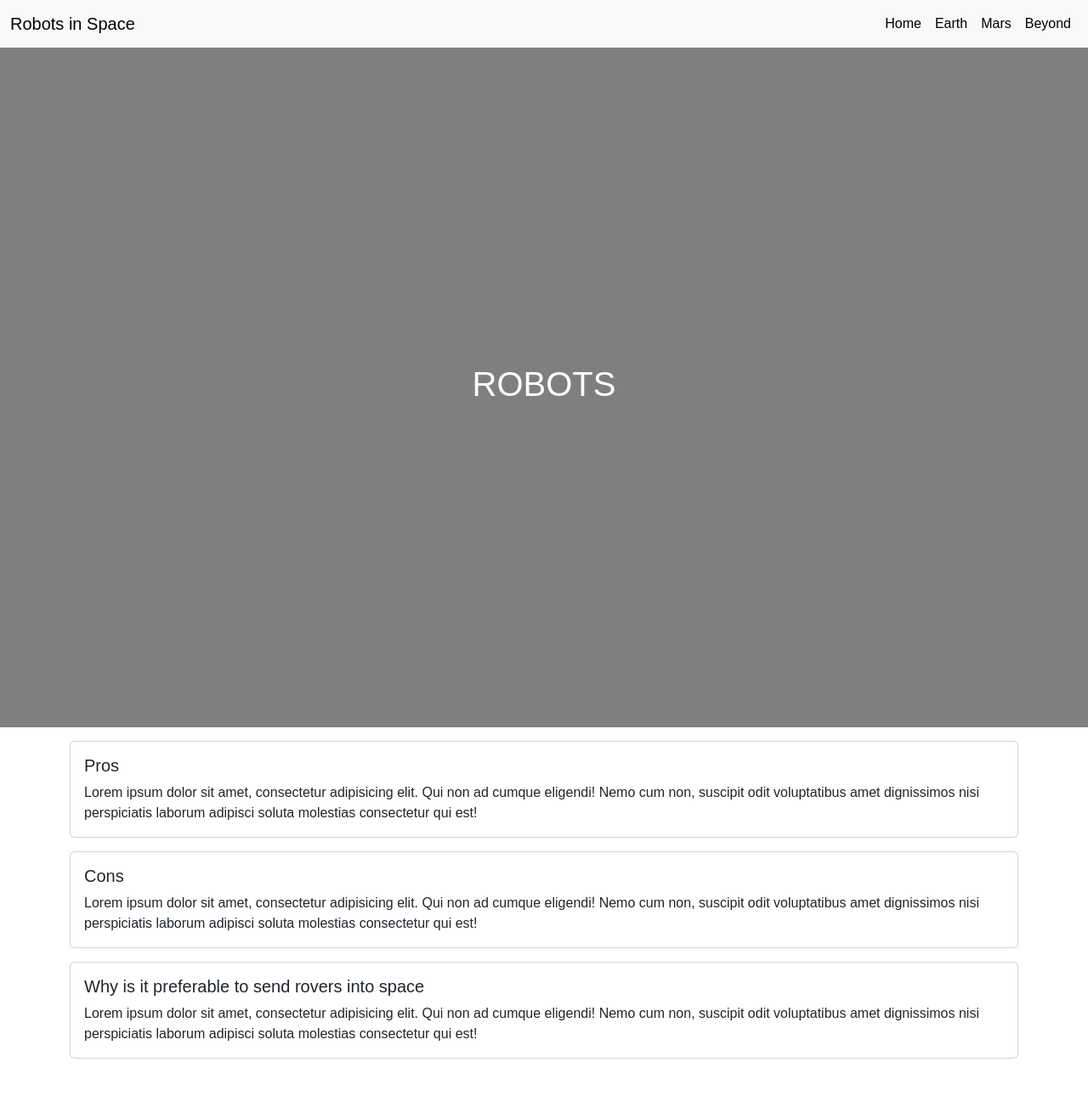
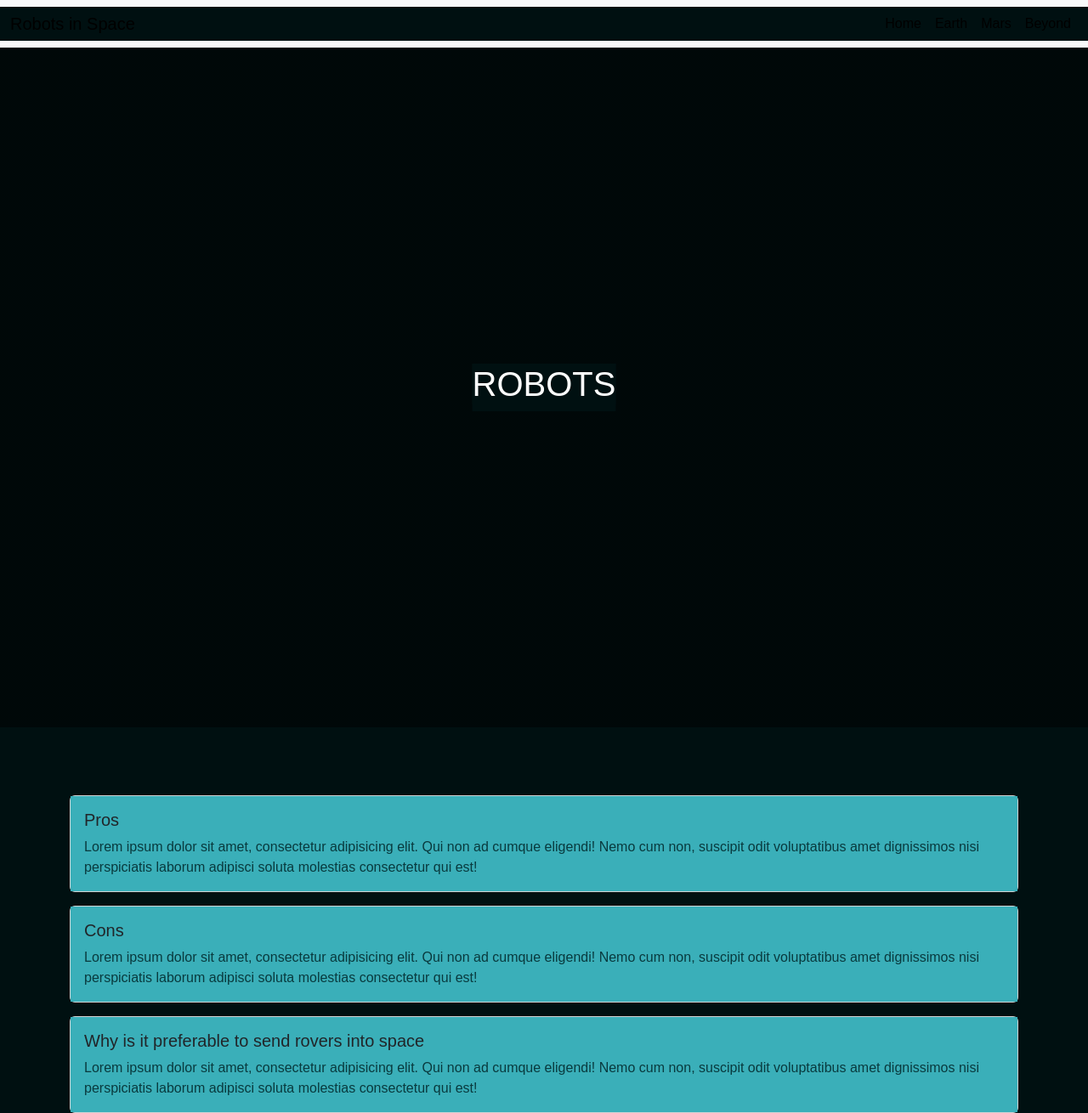
Before and after one commit to chwrd/Robotics, a plain HTML site: page index.html in a window 1280 px wide. Shown: the whole page at 85% size. Before the commit the page ends 1246 px from the top, so only its background shows below. Drawn offline with nearby package versions, Linux system fonts and the light colour scheme.

Commit message:
changed colors

```diff
--- a/css/global.css
+++ b/css/global.css
@@ -1,7 +1,25 @@
+:root {
+    /* 60% */
+    --background: #001011;
+    /* #121212 */
+
+    /* 30% */
+    --content: #3AAFB9;
+    /* 10 */
+    --text: #093A3E;
+    --button: #748CAB;
+
+
+
+}
+
+
 * {
     margin: 0;
     padding: 0;
     box-sizing: border-box;
+    background-color: var(--background);
+    color: var(--text);
 }
 
 img {
@@ -9,7 +27,8 @@ img {
     margin-bottom: -4px;
 }
 
-html, body {
+html,
+body {
     width: 100%;
     height: 100%;
     font-size: 16px;
--- a/css/index.css
+++ b/css/index.css
@@ -1,6 +1,6 @@
 
 
-
+/* Main Body */
 
 /* The hero image */
 .hero-image {
@@ -27,7 +27,22 @@
   color: white;
 }
 
+
+/* Navbar */
+.navbar{
+  color: var(--text);
+}
+
+/* Card */
+.container{
+  margin: 10vh auto;
+}
+
 .card{
   margin-bottom: 2vh;
   margin-top: 2vh;
 }
+
+.card-body, .card-title, .card-text{
+background-color: var(--content);
+}
```
